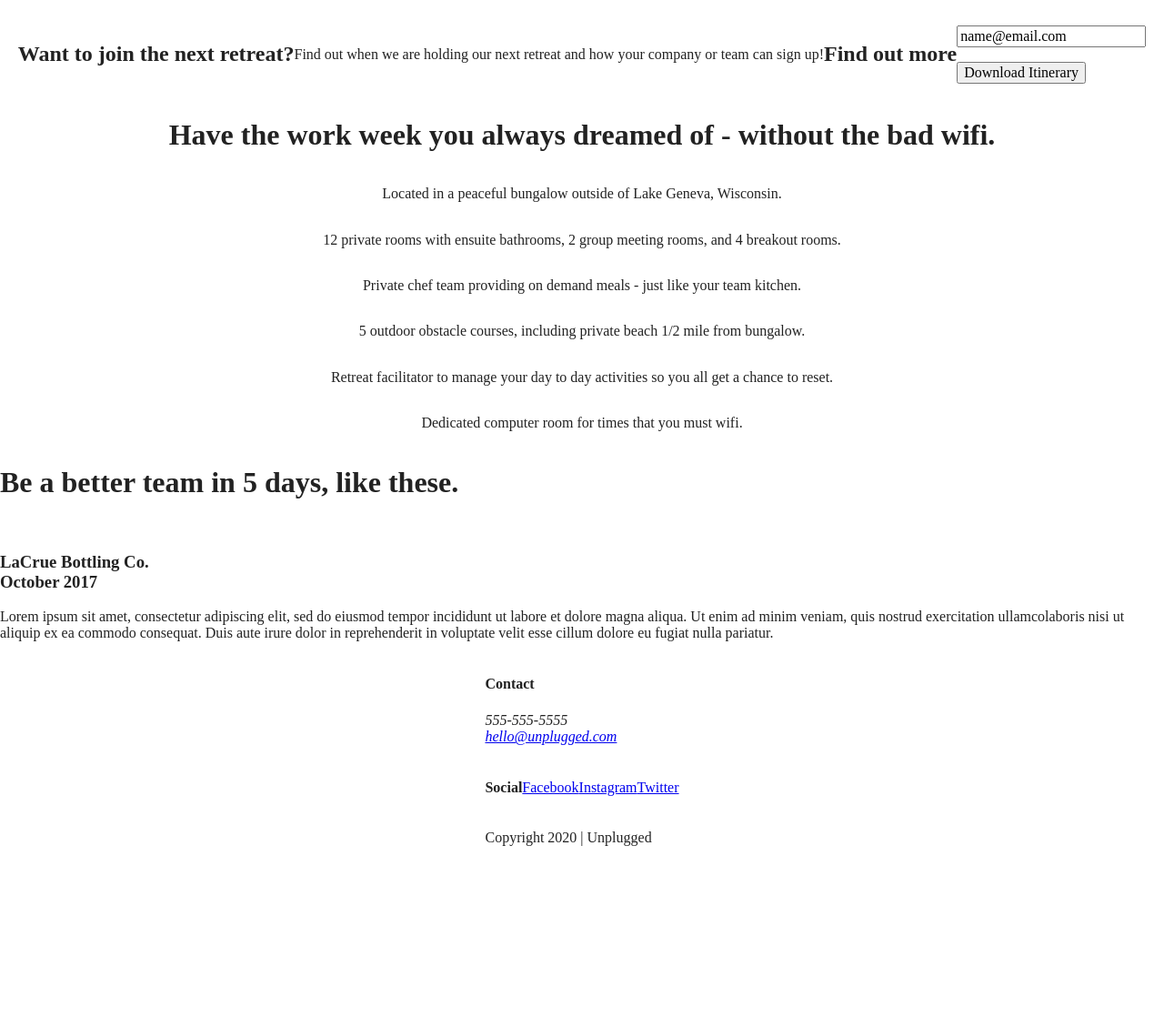
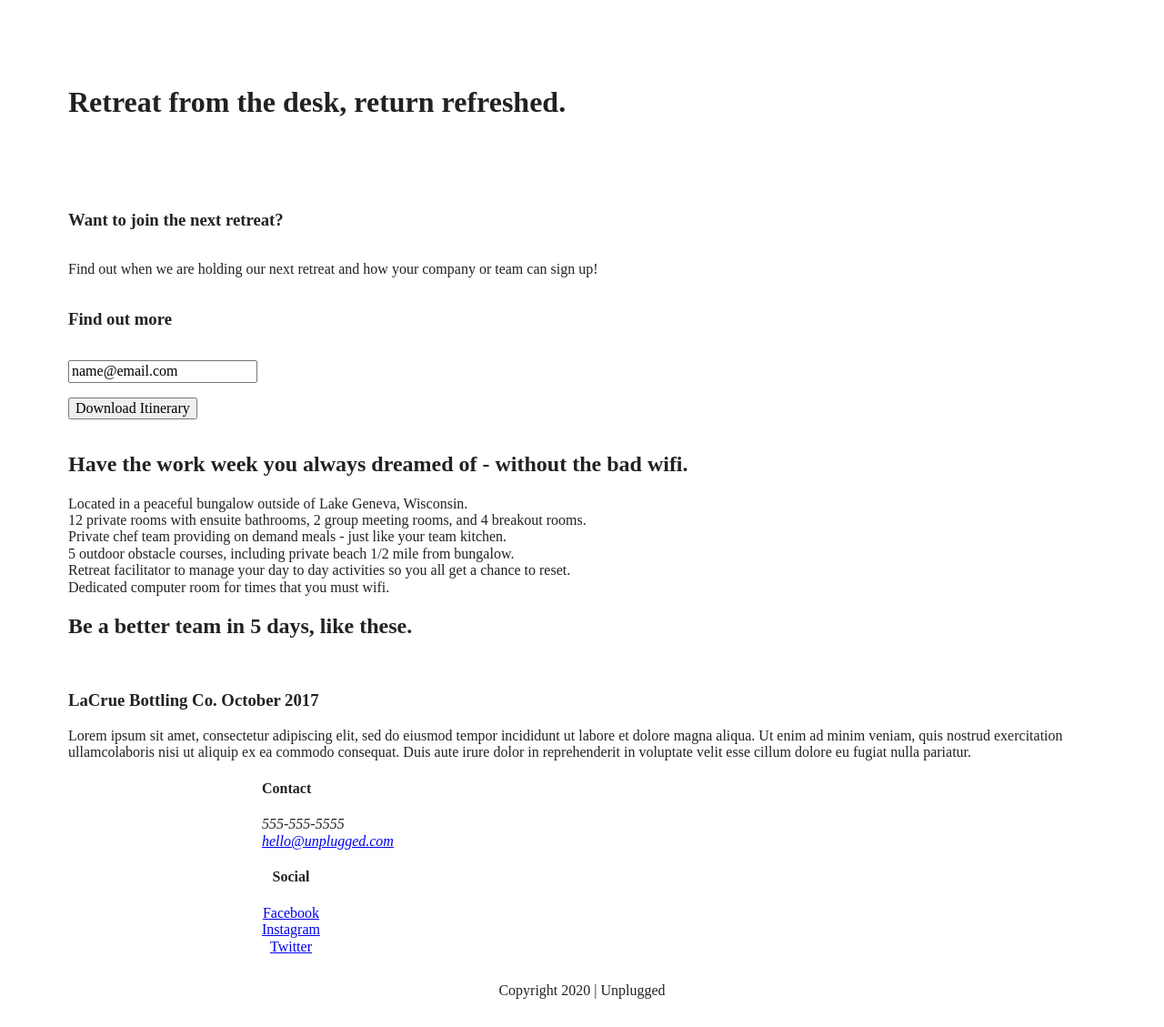
Before and after one commit to achristaldi/206-unplugged, a website built with Parcel: page index.html in a window 1280 px wide. Shown: the part 176-1305 px from the top of the page at 91% size. Before the commit the page ends 1123 px from the top, so only its background shows below. Built offline with nearby package versions, Linux system fonts and the light colour scheme.

Commit message:
Set widths and percentages, margins and padding for home page

```diff
--- a/css/main.css
+++ b/css/main.css
@@ -95,19 +95,23 @@ footer {
   justify-content: center;
   align-items: center;
   flex-flow: row wrap;
+
 }
 
 /* Header styles */
 
 header {
-
+  padding: 15px 0;
 }
 
 header .content-wrapper {
   display: flex;
   justify-content: center;
   align-items: center;
+  width: 60%;
   flex-flow: row wrap;
+  margin: 0;
+
 }
 
 header figure {
@@ -115,7 +119,7 @@ header figure {
 }
 
 .header-divider {
-
+width: 100%;
 }
 
 header nav {
@@ -123,12 +127,17 @@ header nav {
   justify-content: center;
   align-items: center;
   flex-flow: row wrap;
+  width: 60%;
+
+
 }
 
 header nav ul {
   display: flex;
-  justify-content: space-around;
+  justify-content: space-between;
   align-items: center;
+  width: 100%;
+
 }
 
 /* -------------------- Mobile Styles - Homepage -------------------------*/
@@ -136,16 +145,19 @@ header nav ul {
 .hero-area {
 /* background image goes here */
   display: flex;
-  justify-content: center;
+  justify-content: flex-start;
   align-items: center;
-  flex-flow: row wrap;
+  padding: 60px 75px;
 }
+
+
 
 aside {
   display: flex;
-  justify-content: center;
-  align-items: center;
-  flex-flow: row wrap;
+  align-content: flex-start;
+  align-items: flex-start;
+  flex-flow: column wrap;
+  padding: 0px 75px;
 
 }
 
@@ -153,75 +165,87 @@ aside .form-description {
 
 }
 
-article {
+section .features {
 
 }
 
-.form {
+
+
+.features p {
+  margin: 0;
+}
+
+
+
+.features .content-wrapper {
+  display: flex;
+  align-content: flex-start;
+  align-items: left;
+  flex-flow: column wrap;
+  padding: 0 75px;
 
 }
 
-.features {
-  display: flex;
-  justify-content: center;
-  align-items: center;
-  flex-flow: row wrap;
-}
-
-.features-items {
-  display: flex;
-  justify-content: center;
-  align-items: center;
-  flex-flow: row wrap;
-}
-
-.content-wrapper {
+.features-item-description p {
 
 }
 
+
+
+
 .reviews {
   display: flex;
-  justify-content: center;
+  align-content: flex-start;
   align-items: center;
   flex-flow: row wrap;
+  padding: 0 75px;
+
+}
+
+.reviews h3 {
+  width: 50%;
+
+}
+
+.reviews p {
+  margin: 0;
 }
 
 /* Footer */
 
 footer {
+ display: flex;
+ align-content: center;
+ align-items: center;
+ flex-flow: column wrap;
 
 }
 
 footer .content-wrapper {
-
+ width: 55%;
 }
 
-.footer-content {
-
-}
-
-.contact {
-
-}
-
-address {
-
+footer p {
+  margin: 0;
 }
 
 footer .social {
   display: flex;
-  justify-content: center;
-  align-items: center;
-}
+
+  }
 
 footer .social-icons {
   display: flex;
-  justify-content: space-around;
+  justify-content: flex-start;
   align-items: center;
-
+  flex-flow: column wrap;
 }
 
 .copyright {
+display: flex;
+justify-content: center;
+padding: 30px 0;
+
 
 }
 
--- a/index.html
+++ b/index.html
@@ -47,10 +47,10 @@
       </section>
 
       <aside class="form-description">
-        <h2>Want to join the next retreat?</h2>
+        <h3>Want to join the next retreat?</h3>
         <p>Find out when we are holding our next retreat and how your company or team can sign up!</p>
 
-        <h2>Find out more</h2>
+        <h3>Find out more</h3>
 
           <div class="form">
           <p><input type="text" name="name" value="name@email.com"> </p>
@@ -61,7 +61,7 @@
       <section class="features">
         <div class="content-wrapper">
 
-          <h1>Have the work week you always dreamed of - without the bad wifi.</h1>
+          <h2>Have the work week you always dreamed of - without the bad wifi.</h2>
           <article class="features">
             <p class="fontawesome-icon"></p>
             <p class="features-item-description">Located in a peaceful bungalow outside of Lake Geneva, Wisconsin.</p>
@@ -101,13 +101,12 @@
         <div class="content-wrapper">
 
 
-        <h1>Be a better team in 5 days, like these.</h1>
+        <h2>Be a better team in 5 days, like these.</h2>
         <article>
         <img src="">
 
           <div>
-            <h3>LaCrue Bottling Co.<br>
-            October 2017</h3>
+            <h3>LaCrue Bottling Co. October 2017</h3>
 
             <p>Lorem ipsum sit amet, consectetur adipiscing elit, sed do eiusmod tempor incididunt ut labore et dolore magna aliqua. Ut enim ad minim veniam, quis nostrud exercitation ullamcolaboris nisi ut aliquip ex ea commodo consequat. Duis aute irure dolor in reprehenderit in voluptate velit esse cillum dolore eu fugiat nulla pariatur.
 
```
